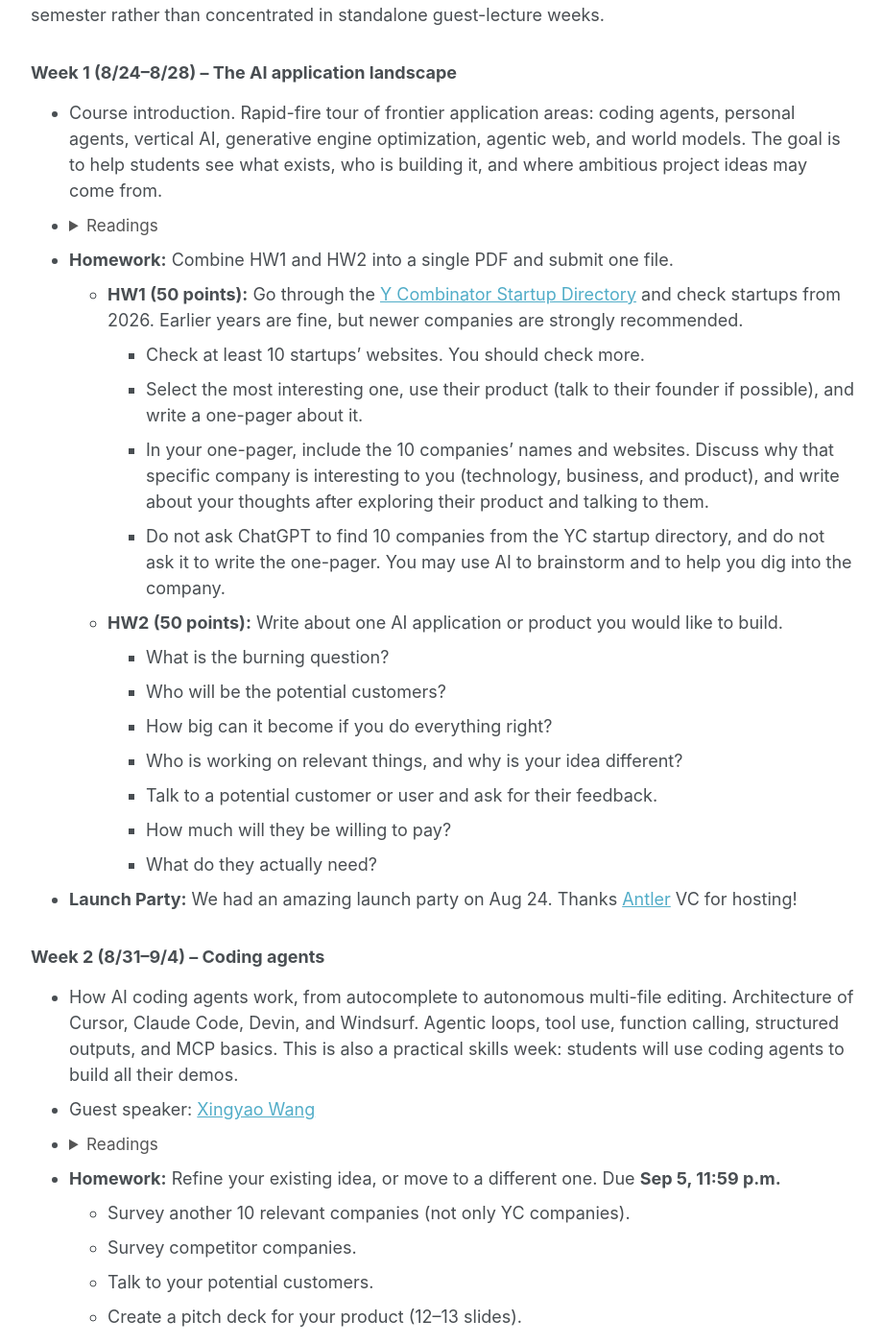
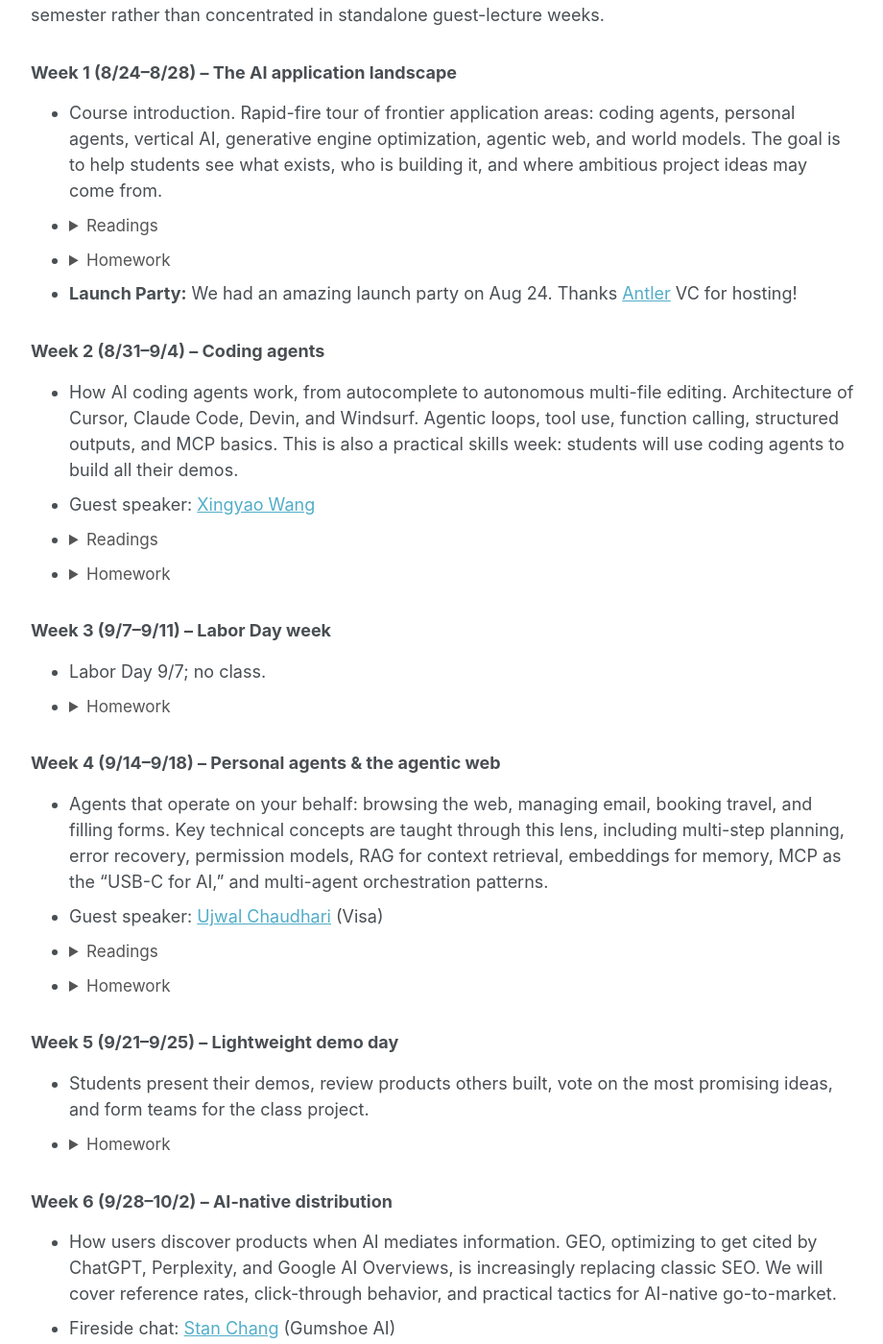
Before and after one commit to Jiaxin-Pei/Jiaxin-Pei.github.io, a Jekyll site: the page built from _pages/courses/inf385t.md, in a window 1280 px wide and 1400 px high, scrolled down 3439 px. Shown: the whole window at 96% size, without its empty margins (178-1098 px from the left). Built offline with Jekyll 4.4.1, drawn with Linux system fonts in a browser that asks for light colours; some of the changed text lies outside the part shown.

Commit message:
Collapse INF 385T homework so each assignment starts folded.
Co-authored-by: Cursor <cursoragent@cursor.com>

```diff
--- a/_pages/courses/inf385t.md
+++ b/_pages/courses/inf385t.md
@@ -464,20 +464,28 @@ By the end of this course, students will be able to:
     <li><a href="https://sequoiacap.com/article/ai-in-2025/">Sequoia, AI in 2025</a></li>
     <li><a href="https://www.nfx.com/post/generative-ai-tech-market-map">NFX, Generative AI Tech Market Map</a></li>
     </ul></details>
-* **Homework:** Combine HW1 and HW2 into a single PDF and submit one file.
-  * **HW1 (50 points):** Go through the [Y Combinator Startup Directory](https://www.ycombinator.com/companies) and check startups from 2026. Earlier years are fine, but newer companies are strongly recommended.
-    * Check at least 10 startups' websites. You should check more.
-    * Select the most interesting one, use their product (talk to their founder if possible), and write a one-pager about it.
-    * In your one-pager, include the 10 companies' names and websites. Discuss why that specific company is interesting to you (technology, business, and product), and write about your thoughts after exploring their product and talking to them.
-    * Do not ask ChatGPT to find 10 companies from the YC startup directory, and do not ask it to write the one-pager. You may use AI to brainstorm and to help you dig into the company.
-  * **HW2 (50 points):** Write about one AI application or product you would like to build.
-    * What is the burning question?
-    * Who will be the potential customers?
-    * How big can it become if you do everything right?
-    * Who is working on relevant things, and why is your idea different?
-    * Talk to a potential customer or user and ask for their feedback.
-    * How much will they be willing to pay?
-    * What do they actually need?
+* <details><summary>Homework</summary><ul>
+    <li>Combine HW1 and HW2 into a single PDF and submit one file.</li>
+    <li><strong>HW1 (50 points):</strong> Go through the <a href="https://www.ycombinator.com/companies">Y Combinator Startup Directory</a> and check startups from 2026. Earlier years are fine, but newer companies are strongly recommended.
+      <ul>
+        <li>Check at least 10 startups' websites. You should check more.</li>
+        <li>Select the most interesting one, use their product (talk to their founder if possible), and write a one-pager about it.</li>
+        <li>In your one-pager, include the 10 companies' names and websites. Discuss why that specific company is interesting to you (technology, business, and product), and write about your thoughts after exploring their product and talking to them.</li>
+        <li>Do not ask ChatGPT to find 10 companies from the YC startup directory, and do not ask it to write the one-pager. You may use AI to brainstorm and to help you dig into the company.</li>
+      </ul>
+    </li>
+    <li><strong>HW2 (50 points):</strong> Write about one AI application or product you would like to build.
+      <ul>
+        <li>What is the burning question?</li>
+        <li>Who will be the potential customers?</li>
+        <li>How big can it become if you do everything right?</li>
+        <li>Who is working on relevant things, and why is your idea different?</li>
+        <li>Talk to a potential customer or user and ask for their feedback.</li>
+        <li>How much will they be willing to pay?</li>
+        <li>What do they actually need?</li>
+      </ul>
+    </li>
+    </ul></details>
 * **Launch Party:** We had an amazing launch party on Aug 24. Thanks [Antler](https://www.antler.co/) VC for hosting!
 
 ### Week 2 (8/31–9/4) – Coding agents {#week-2}
@@ -492,24 +500,37 @@ By the end of this course, students will be able to:
     <li><a href="https://www.lennysnewsletter.com/p/the-rise-of-cursor-michael-truell">Lenny's Newsletter, The Rise of Cursor — Michael Truell</a></li>
     <li><a href="https://fortune.com/2026/03/21/cursor-ceo-michael-truell-ai-coding-claude-anthropic-venture-capital/">Fortune, Cursor's Crossroads</a></li>
     </ul></details>
-* **Homework:** Refine your existing idea, or move to a different one. Due **Sep 5, 11:59 p.m.**
-  * Survey another 10 relevant companies (not only YC companies).
-  * Survey competitor companies.
-  * Talk to your potential customers.
-  * Create a pitch deck for your product (12–13 slides).
-  * Resources on how to create a good pitch deck:
-    * [Y Combinator, How to Design a Better Pitch Deck](https://www.ycombinator.com/library/4T-how-to-design-a-better-pitch-deck)
-    * [Y Combinator, How to Build Your Seed Round Pitch Deck](https://www.ycombinator.com/library/2u-how-to-build-your-seed-round-pitch-deck)
+* <details><summary>Homework</summary><ul>
+    <li>Refine your existing idea, or move to a different one. Due <strong>Sep 5, 11:59 p.m.</strong>
+      <ul>
+        <li>Survey another 10 relevant companies (not only YC companies).</li>
+        <li>Survey competitor companies.</li>
+        <li>Talk to your potential customers.</li>
+        <li>Create a pitch deck for your product (12–13 slides).</li>
+        <li>Resources on how to create a good pitch deck:
+          <ul>
+            <li><a href="https://www.ycombinator.com/library/4T-how-to-design-a-better-pitch-deck">Y Combinator, How to Design a Better Pitch Deck</a></li>
+            <li><a href="https://www.ycombinator.com/library/2u-how-to-build-your-seed-round-pitch-deck">Y Combinator, How to Build Your Seed Round Pitch Deck</a></li>
+          </ul>
+        </li>
+      </ul>
+    </li>
+    </ul></details>
 
 ### Week 3 (9/7–9/11) – Labor Day week {#week-3}
 
 * Labor Day 9/7; no class.
-* **Homework:** A working prototype for your product. Due **Sep 12, 11:59 p.m.**
-  * Submit one PDF. Put a link to your demo at the beginning of the PDF.
-  * The demo must be hosted at a publicly accessible link. If you need web hosting, AWS provides a free-tier server.
-  * Refine your pitch deck based on the latest demo, and create a teaser for your product (5 slides). See [Investopedia, Teaser](https://www.investopedia.com/terms/t/teaser.asp).
-  * Finish the two required coffee chats. Include two group photos at the end of your pitch deck.
-  * Combine the teaser and the updated pitch deck into a single PDF, with the teaser first and the full pitch after it.
+* <details><summary>Homework</summary><ul>
+    <li>A working prototype for your product. Due <strong>Sep 12, 11:59 p.m.</strong>
+      <ul>
+        <li>Submit one PDF. Put a link to your demo at the beginning of the PDF.</li>
+        <li>The demo must be hosted at a publicly accessible link. If you need web hosting, AWS provides a free-tier server.</li>
+        <li>Refine your pitch deck based on the latest demo, and create a teaser for your product (5 slides). See <a href="https://www.investopedia.com/terms/t/teaser.asp">Investopedia, Teaser</a>.</li>
+        <li>Finish the two required coffee chats. Include two group photos at the end of your pitch deck.</li>
+        <li>Combine the teaser and the updated pitch deck into a single PDF, with the teaser first and the full pitch after it.</li>
+      </ul>
+    </li>
+    </ul></details>
 
 ### Week 4 (9/14–9/18) – Personal agents & the agentic web {#week-4}
 
@@ -523,12 +544,16 @@ By the end of this course, students will be able to:
     <li><a href="https://lilianweng.github.io/posts/2023-06-23-agent/">Lilian Weng, LLM Powered Autonomous Agents</a></li>
     <li><a href="https://langchain-ai.github.io/langgraph/tutorials/workflows/">LangChain, Workflows and Agents</a></li>
     </ul></details>
-* **Homework:** Refine the pitch deck and demo for the lightweight demo day. Upload your pitch deck to Canvas. This deck will be used for the lightweight demo day presentation.
+* <details><summary>Homework</summary><ul>
+    <li>Refine the pitch deck and demo for the lightweight demo day. Upload your pitch deck to Canvas. This deck will be used for the lightweight demo day presentation.</li>
+    </ul></details>
 
 ### Week 5 (9/21–9/25) – Lightweight demo day {#week-5}
 
 * Students present their demos, review products others built, vote on the most promising ideas, and form teams for the class project.
-* **Homework:** If you do not need to pivot, write a short reflection on your progress so far, or on anything else worth mentioning. If you need more customer validation or a pivot, revise your idea and decide what to do next. Feel free to message the instructor on WhatsApp if you want to talk.
+* <details><summary>Homework</summary><ul>
+    <li>If you do not need to pivot, write a short reflection on your progress so far, or on anything else worth mentioning. If you need more customer validation or a pivot, revise your idea and decide what to do next. Feel free to message the instructor on WhatsApp if you want to talk.</li>
+    </ul></details>
 
 ### Week 6 (9/28–10/2) – AI-native distribution {#week-6}
 
@@ -540,43 +565,64 @@ By the end of this course, students will be able to:
     <li><a href="https://searchengineland.com/what-is-generative-engine-optimization-geo-444418">Search Engine Land, Generative Engine Optimization: How to Win AI Mentions</a></li>
     <li><a href="https://www.frase.io/blog/what-is-generative-engine-optimization-geo">Frase.io, What is GEO? 2026 Guide</a></li>
     </ul></details>
-* **Homework:** Play [PartnerSim](https://www.vcarena.com/games/partnersim). Submit a one-pager by **Oct 3, 11:59 p.m.**
-  * What you need to achieve by Week 10
-  * Progress on the product
-  * Progress on customers
+* <details><summary>Homework</summary><ul>
+    <li>Play <a href="https://www.vcarena.com/games/partnersim">PartnerSim</a>. Submit a one-pager by <strong>Oct 3, 11:59 p.m.</strong>
+      <ul>
+        <li>What you need to achieve by Week 10</li>
+        <li>Progress on the product</li>
+        <li>Progress on customers</li>
+      </ul>
+    </li>
+    </ul></details>
 
 ### Week 7 (10/5–10/9) – Timing, demand, and product {#week-7}
 
 * Why this product, why now, and who it is for. We discuss timing (why the product is possible and needed now), demand (who the customer is and how strong the need is), and the product itself (what you ship and why it is different).
-* **Homework:** Play [PartnerSim](https://www.vcarena.com/games/partnersim). Submit a one-pager by **Oct 10, 11:59 p.m.**
-  * What you need to achieve by Week 10
-  * Progress on the product
-  * Progress on customers
-  * Reflections based on feedback from peer groups
+* <details><summary>Homework</summary><ul>
+    <li>Play <a href="https://www.vcarena.com/games/partnersim">PartnerSim</a>. Submit a one-pager by <strong>Oct 10, 11:59 p.m.</strong>
+      <ul>
+        <li>What you need to achieve by Week 10</li>
+        <li>Progress on the product</li>
+        <li>Progress on customers</li>
+        <li>Reflections based on feedback from peer groups</li>
+      </ul>
+    </li>
+    </ul></details>
 
 ### Week 8 (10/12–10/16) – Personalized group advising {#week-8}
 
 * Personalized advising with each project group. Teams meet with the instructor to review progress, pressure-test the idea, and decide what to do next.
-* **Homework:** Build application in teams
+* <details><summary>Homework</summary><ul>
+    <li>Build application in teams</li>
+    </ul></details>
 
 ### Week 9 (10/19–10/23) – Personalized group advising {#week-9}
 
 * A second round of personalized advising with each project group, focused on what still needs to change before the internal demo day.
-* **Homework:** Play [PartnerSim](https://www.vcarena.com/games/partnersim). Submit a one-pager by **Oct 24, 11:59 p.m.**
-  * What you need to achieve by Week 10
-  * Progress on the product
-  * Progress on customers
-  * Reflections based on feedback from peer groups
+* <details><summary>Homework</summary><ul>
+    <li>Play <a href="https://www.vcarena.com/games/partnersim">PartnerSim</a>. Submit a one-pager by <strong>Oct 24, 11:59 p.m.</strong>
+      <ul>
+        <li>What you need to achieve by Week 10</li>
+        <li>Progress on the product</li>
+        <li>Progress on customers</li>
+        <li>Reflections based on feedback from peer groups</li>
+      </ul>
+    </li>
+    </ul></details>
 
 ### Week 10 (10/26–10/30) – Preparing for the internal demo day {#week-10}
 
 * How to get ready for the internal demo day: what to show, how to tell the story, and what still has to be true about the product and the customer.
-* **Homework (deck for Demo Day II):** Upload your presentation for Demo Day II next Monday.
+* <details><summary>Homework</summary><ul>
+    <li><strong>Deck for Demo Day II:</strong> Upload your presentation for Demo Day II next Monday.</li>
+    </ul></details>
 
 ### Week 11 (11/2–11/6) – Internal Demo Day {#week-11}
 
 * Teams present their applications and run beta testing with real users.
-* **Homework:** Iterate based on real user feedback
+* <details><summary>Homework</summary><ul>
+    <li>Iterate based on real user feedback</li>
+    </ul></details>
 
 ### Week 12 (11/9–11/13) – Cost optimization and deployment {#week-12}
 
@@ -586,7 +632,9 @@ By the end of this course, students will be able to:
     <li><a href="https://redis.io/blog/large-language-model-operations-guide/">Redis, LLMOps Guide: Build Fast, Cost-Effective LLM Apps</a></li>
     <li><a href="https://blog.gopenai.com/optimizing-large-language-model-infrastructure-a-practitioners-guide-to-latency-cost-and-46f9002152bc">GoPenAI, Optimizing LLM Infrastructure: Latency, Cost, and Quality Trade-offs</a></li>
     </ul></details>
-* **Homework:** Iterate based on real user feedback
+* <details><summary>Homework</summary><ul>
+    <li>Iterate based on real user feedback</li>
+    </ul></details>
 
 ### Week 13 (11/16–11/20) – AI economics, moats, and go-to-market {#week-13}
 
@@ -597,7 +645,9 @@ By the end of this course, students will be able to:
     <li><a href="https://www.lennysnewsletter.com/p/the-rise-of-cursor-michael-truell">Lenny's Newsletter, The Rise of Cursor — Michael Truell</a></li>
     <li><a href="https://www.ycombinator.com/howtoapply">Y Combinator, How to Apply to YC</a></li>
     </ul></details>
-* **Homework:** Iterate based on real user feedback. Draft a YC application for your project
+* <details><summary>Homework</summary><ul>
+    <li>Iterate based on real user feedback. Draft a YC application for your project.</li>
+    </ul></details>
 * **Networking:** Evening networking event on Nov 16.
 
 ### Week 14 (11/23–11/27) – Thanksgiving break {#week-14}
@@ -607,7 +657,9 @@ By the end of this course, students will be able to:
 ### Week 15 (11/30–12/4) – Final guest lecture & pitch practice {#week-15}
 
 * Final guest lecture from a researcher or founder on what is next, followed by in-class pitch practice and feedback.
-* **Homework:** Final iteration. Polish demo day presentation
+* <details><summary>Homework</summary><ul>
+    <li>Final iteration. Polish demo day presentation</li>
+    </ul></details>
 
 ### Week 16 (12/7) – Public demo day {#week-16}
 
```
